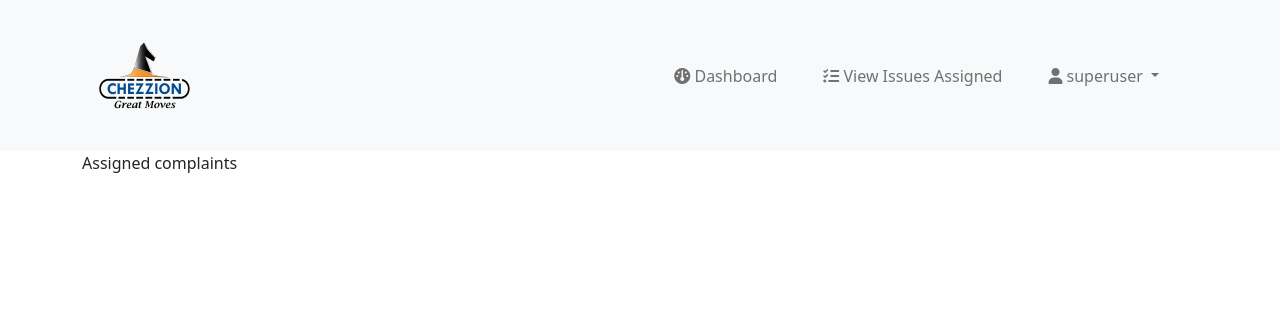
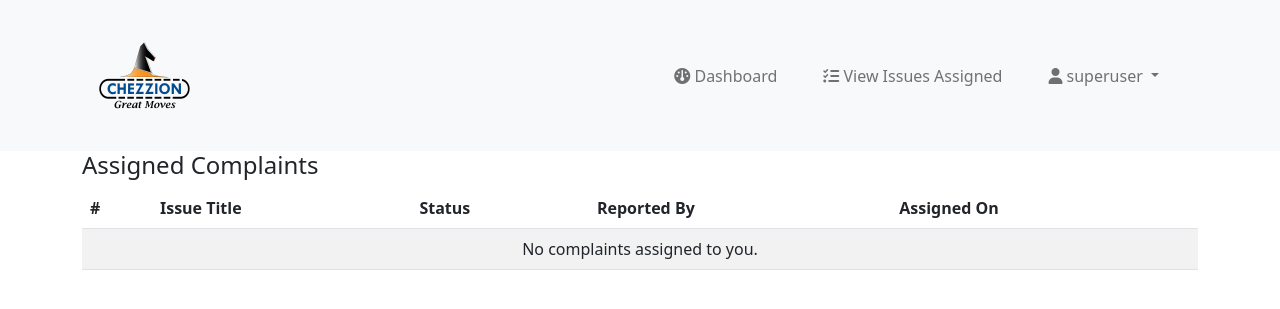
Before and after one commit to Santhu1243/chezzapp, a Django app: page /staff-admin/view-assigned/ in a window 1280 px wide. Shown: the top 309 px of the page. Run offline with Django 5.2, Linux system fonts and the light colour scheme; a user stored in the database is signed in; some libraries are stand-ins or nearby versions.

Commit message:
new-update : Added superadmin portal

```diff
--- a/chezzionwebapp/chezzionwebapp/settings.py
+++ b/chezzionwebapp/chezzionwebapp/settings.py
@@ -88,7 +88,7 @@
         'ENGINE': 'django.db.backends.mysql',
         'NAME': 'chezzionapp',
         'USER': 'root',
-        'PASSWORD': 'Santhu@1243',
+        'PASSWORD': '',
         'HOST': 'localhost',
         'PORT': '3306',
     }
--- a/chezzionwebapp/nonsap/models.py
+++ b/chezzionwebapp/nonsap/models.py
@@ -5,6 +5,7 @@
 # Define STATUS_CHOICES before referencing it in the model
 STATUS_CHOICES = [
     ('active', 'Active'),
+    ('inprogress', 'inprogress'),
     ('resolved', 'Resolved'),
 ]
 
@@ -14,7 +15,8 @@
     reporter = models.ForeignKey(User, on_delete=models.CASCADE)
     email = models.EmailField()
     report_date = models.DateField()
-    report_time = models.TimeField()  # Store time in the database
+    report_time = models.TimeField()
+    assigned_to = models.ForeignKey(User, null=True, blank=True, related_name="assigned_issues", on_delete=models.SET_NULL) # Store time in the database
     attachment = models.FileField(upload_to='uploads/', null=True, blank=True)  # Optional field
     root_cause = models.TextField(default="No root cause provided")  # Add default
     status = models.CharField(
@@ -37,6 +39,7 @@
     title = models.CharField(max_length=255)
     description = models.TextField()
     reported_by = models.ForeignKey('auth.User', on_delete=models.CASCADE)
+
     created_at = models.DateTimeField(auto_now_add=True)
     updated_at = models.DateTimeField(auto_now=True)
 
--- a/chezzionwebapp/nonsap/templates/admin/view-assigned.html
+++ b/chezzionwebapp/nonsap/templates/admin/view-assigned.html
@@ -3,11 +3,39 @@
 {% block start %}
 {% if user.is_authenticated and user.is_staff %}
 <div class="container">
-    Assigned complaints
+    <h4>Assigned Complaints</h4>
+    <div class="table-responsive">
+        <table class="table table-striped">
+            <thead>
+                <tr>
+                    <th>#</th>
+                    <th>Issue Title</th>
+                    <th>Status</th>
+                    <th>Reported By</th>
+                    <th>Assigned On</th>
+                </tr>
+            </thead>
+            <tbody>
+                {% for issue in assigned_issues %}
+                <tr>
+                    <td>{{ issue.id }}</td>
+                    <td>{{ issue.issue }}</td>
+                    <td>{{ issue.status }}</td>
+                    <td>{{ issue.reporter.username }}</td>
+                    <td>{{ issue.assigned_date }}</td> <!-- Assuming assigned_date is a field -->
+                </tr>
+                {% empty %}
+                <tr>
+                    <td colspan="5" class="text-center">No complaints assigned to you.</td>
+                </tr>
+                {% endfor %}
+            </tbody>
+        </table>
+    </div>
 </div>
 {% else %}
 <div class="alert alert-danger mt-5">
-    <h2 class="text-center"> You don't have any assigned complaints</h2>
+    <h2 class="text-center">You don't have any assigned complaints</h2>
 </div>
 {% endif %}
 {% endblock %}
--- a/chezzionwebapp/nonsap/templates/incident-management/issues.html
+++ b/chezzionwebapp/nonsap/templates/incident-management/issues.html
@@ -33,6 +33,7 @@
                 <th scope="col">Date</th>
                 <th scope="col">Time</th>
                 <th scope="col">Status</th>
+                <th scope="col">Action</th>
             </tr>
         </thead>
         <tbody>
@@ -43,6 +44,7 @@
                 <td>{{ issue.description }}</td>
                 <td>{{ issue.report_date }}</td>
                 <td>{{ issue.report_time }}</td>
+                <td>{{ issue.status }}</td>
                 <td><a class="btn btn-primary" href="{% url 'nonsap:view_status' issue.id %}">View Status</a></td>
             </tr>
             {% endfor %}
--- a/chezzionwebapp/nonsap/urls.py
+++ b/chezzionwebapp/nonsap/urls.py
@@ -18,6 +18,8 @@
     path('staff-admin/view-assigned/', views.viewassigned, name='viewassigned'),
     path('incident-management/view-status/<int:issue_id>/', views.view_status, name='view_status'),
     path('superuser/', views.super_admin_page, name='super_admin_page'),
+    path('superuser/', views.assign_issue, name='assign_issue'),
+    path('assign-staff/<int:issue_id>/', views.assign_staff, name='assign_staff'),
 
 ]
 
--- a/chezzionwebapp/nonsap/views.py
+++ b/chezzionwebapp/nonsap/views.py
@@ -273,10 +273,101 @@
             .annotate(reporter_name=F('reporter__username'))  # Add reporter name to the queryset
             .all()
         )
+        # Exclude the superuser from the staff list
+        staff_members = User.objects.filter(is_staff=True).exclude(is_superuser=True)
+
         context = {
             'user': request.user,
-            'issues': issues
+            'issues': issues,
+            'staff_members': staff_members,
         }
         return render(request, 'master/superadmin_dashboard.html', context)
     else:
-        return render(request, 'master/access_denied.html')  # Optional: a dedicated denied access page
+        return render(request, 'master/access_denied.html')
+  # Optional: a dedicated denied access page
+
+
+def issue_list(request):
+    # Get all issues
+    issues = Issue.objects.all()
+
+    # Get all staff users
+    staff_users = User.objects.filter(is_staff=True)
+
+    # Create a list of dictionaries to hold each issue with its assigned_to_id
+    issues_with_assigned_to = []
+    for issue in issues:
+        assigned_to_id = issue.assigned_to.id if issue.assigned_to else None
+        issues_with_assigned_to.append({
+            'issue': issue,
+            'assigned_to_id': assigned_to_id
+        })
+
+    return render(request, 'master/superadmin_dashboard.html', {
+        'issues': issues_with_assigned_to,
+        'staff_users': staff_users,
+    })
+
+
+from django.shortcuts import redirect, get_object_or_404
+from django.contrib.auth.decorators import login_required
+from .models import Issue, User  # Adjust model imports as per your project
+
+@login_required
+def assign_issue(request, issue_id):
+    if request.method == "POST":
+        staff_id = request.POST.get("staff_id")
+        issue = get_object_or_404(Issue, id=issue_id)
+        staff_member = get_object_or_404(User, id=staff_id, is_staff=True)
+
+        # Assign the issue to the selected staff member
+        issue.assigned_to = staff_member
+        issue.save()
+
+        # Redirect back to the issue list or display a success message
+        return redirect('master/superadmin_dashboard.html')  # Replace with your issue list URL
+
+
+@login_required
+def staff_dashboard(request):
+    if not request.user.is_staff:
+        return redirect('home')  # Redirect non-staff users
+
+    # Fetch issues assigned to the logged-in staff member
+    assigned_issues = Issue.objects.filter(assigned_to=request.user)
+
+    return render(request, 'admin/admin-dashboard.html', {'assigned_issues': assigned_issues})
+
+
+from django.shortcuts import get_object_or_404, redirect
+from .models import IncidentIssue
+from django.contrib.auth.models import User
+
+def assign_staff(request, issue_id):
+    issue = get_object_or_404(IncidentIssue, id=issue_id)
+
+    if request.method == 'POST':
+        if staff_id := request.POST.get('staff_id'):
+            staff_member = get_object_or_404(User, id=staff_id)
+            # Assign the staff member to the issue
+            issue.assigned_to = staff_member
+            issue.save()
+
+            # Optionally, you can redirect to a success page or back to the issue list
+            return redirect('nonsap:view_status', issue_id=issue.id)
+
+    # If not a POST request, just render the page (GET)
+    return redirect('nonsap:superadmin_dashboard')  # Or any other fallback page
+
+
+
+
+def assigned_complaints(request):
+    if request.user.is_authenticated and request.user.is_staff:
+        assigned_issues = IncidentIssue.objects.filter(assigned_to=request.user)
+        context = {
+            'assigned_issues': assigned_issues
+        }
+        return render(request, 'admin/admin-dashboard.html', context)
+    else:
+        return render(request, 'access-denied.html')
```
Also changed, not shown: chezzionwebapp/nonsap/templates/admin/admin-dashboard.html (+44 -6 lines), chezzionwebapp/nonsap/templates/incident-management/partials/user-issues.html (+17 -2 lines), chezzionwebapp/nonsap/templates/master/superadmin_dashboard.html (+21 -11 lines), chezzionwebapp/media/uploads/logo_BxrRTwe.png (added), chezzionwebapp/media/uploads/logo_xhSJt6Z.png (added), chezzionwebapp/nonsap/migrations/0012_incidentissue_assigned_to.py (added).
